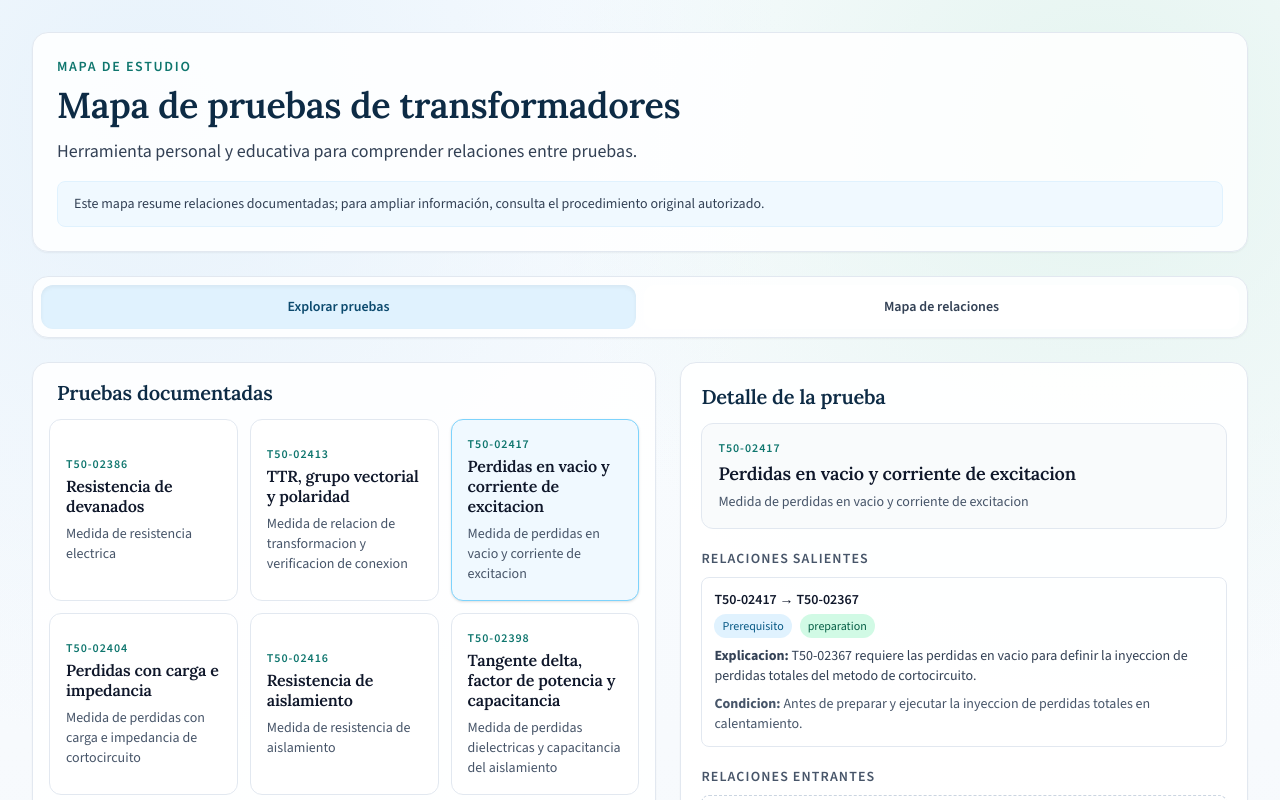
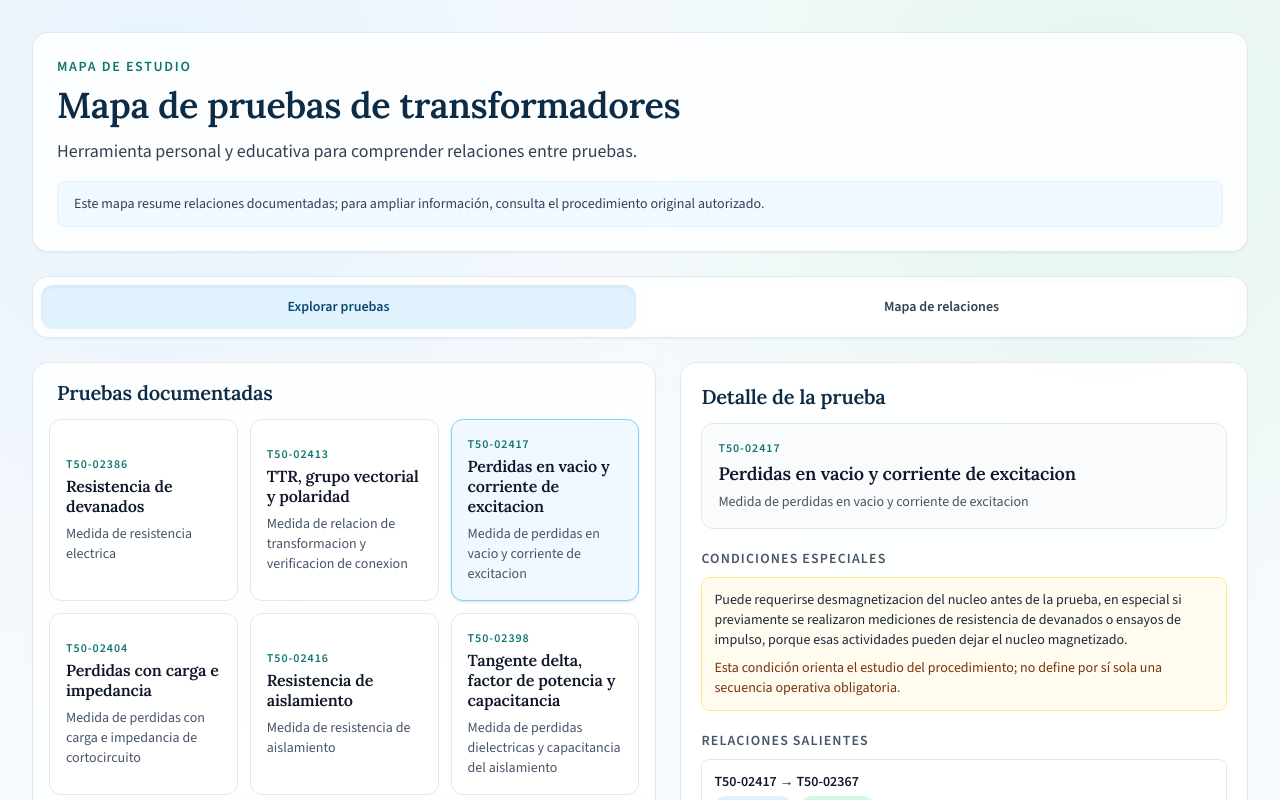
Before and after one commit to daguevarac-debug/mapa-pruebas-transformadores, a Next.js app: page / in a window 1280 px wide. Both pictures are taken after a click on the button 544 px from the left and 510 px from the top of the page. Shown: the top 800 px of the page. Built offline with nearby package versions, Linux system fonts and the light colour scheme.

Commit message:
Agrega condiciones especiales al mapa educativo

```diff
--- a/src/app/page.tsx
+++ b/src/app/page.tsx
@@ -14,6 +14,11 @@ function relationColor(type: "prerequisite" | "data_dependency") {
   if (type === "prerequisite") return "#b45309";
   return "#0369a1";
 }
+
+const documentedSpecialConditions: Record<string, string> = {
+  "T50-02417":
+    "Puede requerirse desmagnetizacion del nucleo antes de la prueba, en especial si previamente se realizaron mediciones de resistencia de devanados o ensayos de impulso, porque esas actividades pueden dejar el nucleo magnetizado."
+};
 
 export default function HomePage() {
   const [viewMode, setViewMode] = useState<ViewMode>("explore");
@@ -79,6 +84,8 @@ export default function HomePage() {
 
     return `Esta vista muestra ${total} conexión(es) verificadas para ${selectedProcedure.code}: ${outgoing.length} saliente(s), ${incoming.length} entrante(s), ${prerequisiteCount} de tipo prerequisito y ${dataCount} de tipo dependencia de datos. Úsala como apoyo didáctico para interpretar dependencias documentadas, no como una secuencia operativa obligatoria.`;
   }, [incoming, outgoing, selectedProcedure.code]);
+
+  const selectedSpecialCondition = documentedSpecialConditions[selectedProcedure.code];
 
   return (
     <main className="study-shell mx-auto flex min-h-screen w-full max-w-7xl flex-col px-4 py-8 md:px-8">
@@ -167,6 +174,18 @@ export default function HomePage() {
             </div>
 
             <div className="mt-5 space-y-5">
+              {selectedSpecialCondition && (
+                <section>
+                  <h4 className="text-sm font-semibold uppercase tracking-[0.08em] text-slate-600">Condiciones especiales</h4>
+                  <article className="mt-2 rounded-lg border border-amber-200 bg-amber-50/80 p-3">
+                    <p className="text-sm text-slate-800">{selectedSpecialCondition}</p>
+                    <p className="mt-2 text-sm font-medium text-amber-900">
+                      Esta condición orienta el estudio del procedimiento; no define por sí sola una secuencia operativa obligatoria.
+                    </p>
+                  </article>
+                </section>
+              )}
+
               <section>
                 <h4 className="text-sm font-semibold uppercase tracking-[0.08em] text-slate-600">Relaciones salientes</h4>
                 <div className="mt-2 space-y-2">
@@ -369,6 +388,18 @@ export default function HomePage() {
               {selectedNarrative}
             </p>
 
+            {selectedSpecialCondition && (
+              <section className="mt-4">
+                <h4 className="text-sm font-semibold uppercase tracking-[0.08em] text-slate-600">Condiciones especiales</h4>
+                <article className="mt-2 rounded-lg border border-amber-200 bg-amber-50/80 px-3 py-3">
+                  <p className="text-sm text-slate-800">{selectedSpecialCondition}</p>
+                  <p className="mt-2 text-sm font-medium text-amber-900">
+                    Esta condición orienta el estudio del procedimiento; no define por sí sola una secuencia operativa obligatoria.
+                  </p>
+                </article>
+              </section>
+            )}
+
             <div className="mt-4 space-y-3">
               <h4 className="text-sm font-semibold uppercase tracking-[0.08em] text-slate-600">Conexiones visibles</h4>
               {selectedRelationKeys.size === 0 && (
```
